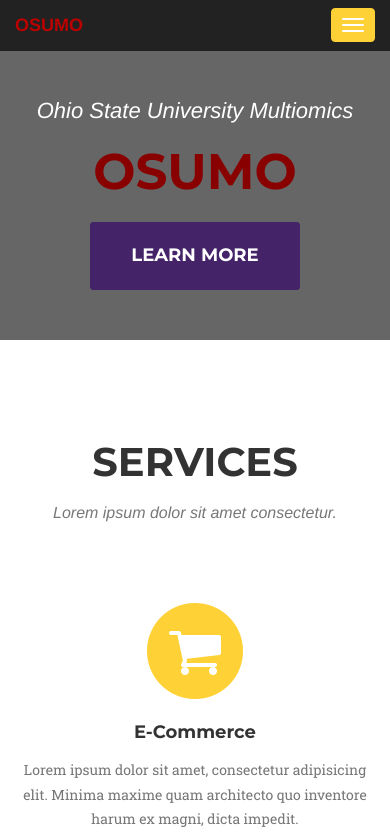
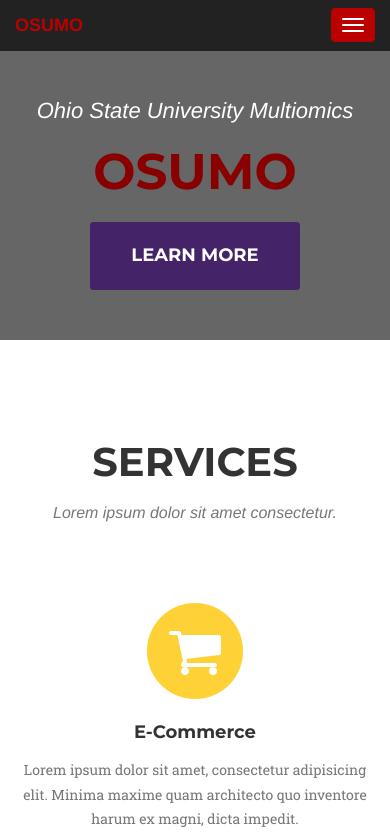
Before and after one commit to osumo/osumo.github.io, a plain HTML site: page index.html in a window 390 px wide. Shown: the top 839 px of the page. Drawn offline with nearby package versions, Linux system fonts and the light colour scheme; a web font is replaced by a local one.

Commit message:
Update color for buttons in mobile/narrow browser window modes

```diff
--- a/css/custom.css
+++ b/css/custom.css
@@ -33,3 +33,10 @@ header {
 .navbar-default .navbar-nav>.active>a {
     background-color: #bb0000;
 }
+
+.navbar-default .navbar-toggle:hover,
+.navbar-default .navbar-toggle:focus,
+.navbar-default .navbar-toggle {
+    background-color: #bb0000;
+    border-color: #bb0000;
+}
```
